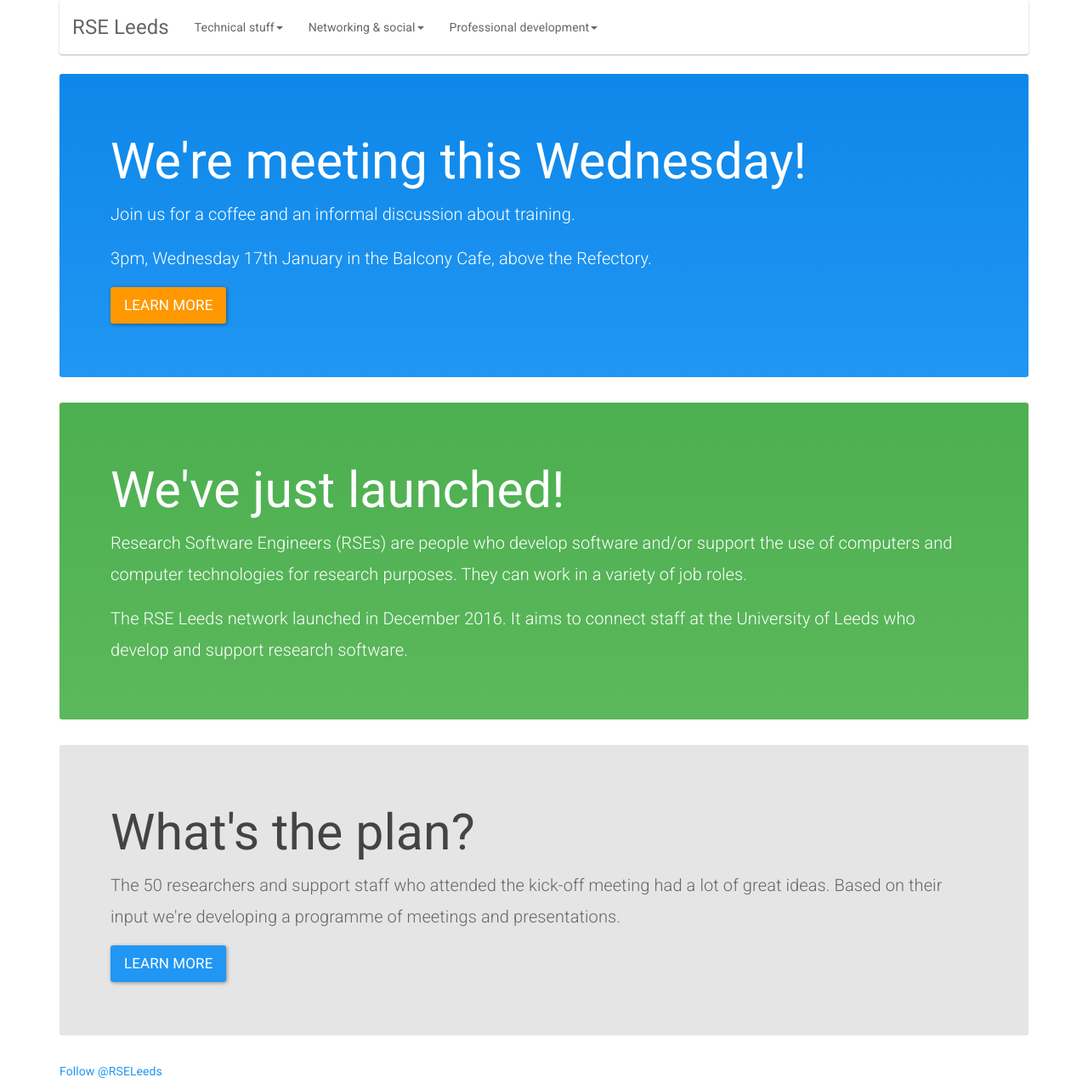
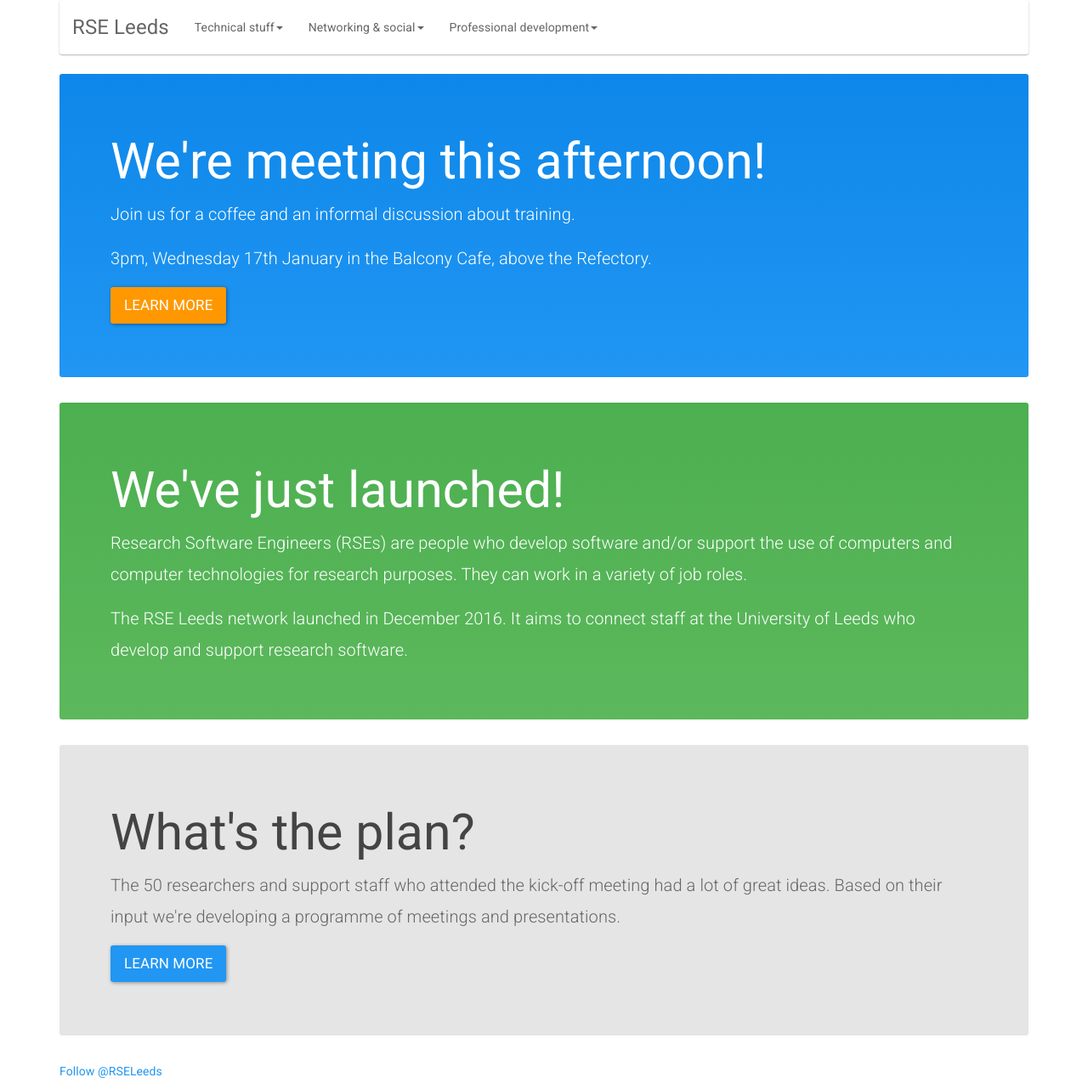
Before and after one commit to rseleeds/rseleeds.github.io, a Jekyll site: the page built from index.html, in a window 1280 px wide. Shown: the whole page at 85% size. Built offline with Jekyll 4.4.1, drawn with Linux system fonts in a browser that asks for light colours; nearby versions of some CDN libraries; comment, search, counter and statistics services are not loaded.

Commit message:
Updated message about meeting

```diff
--- a/index.html
+++ b/index.html
@@ -4,7 +4,7 @@
 ---
 
         <div class="jumbotron blue-jumbotron">
-            <h1>We're meeting this Wednesday!</h1>
+            <h1>We're meeting this afternoon!</h1>
             <p>Join us for a coffee and an informal discussion about training.</p>
             <p>3pm, Wednesday 17th January in the Balcony Cafe, above the Refectory.</p>
             <p><a href="https://rseleeds.github.io/events/2017/01/17/informal-meeting.html" class="btn btn-warning btn-lg">Learn more</a></p>
```
